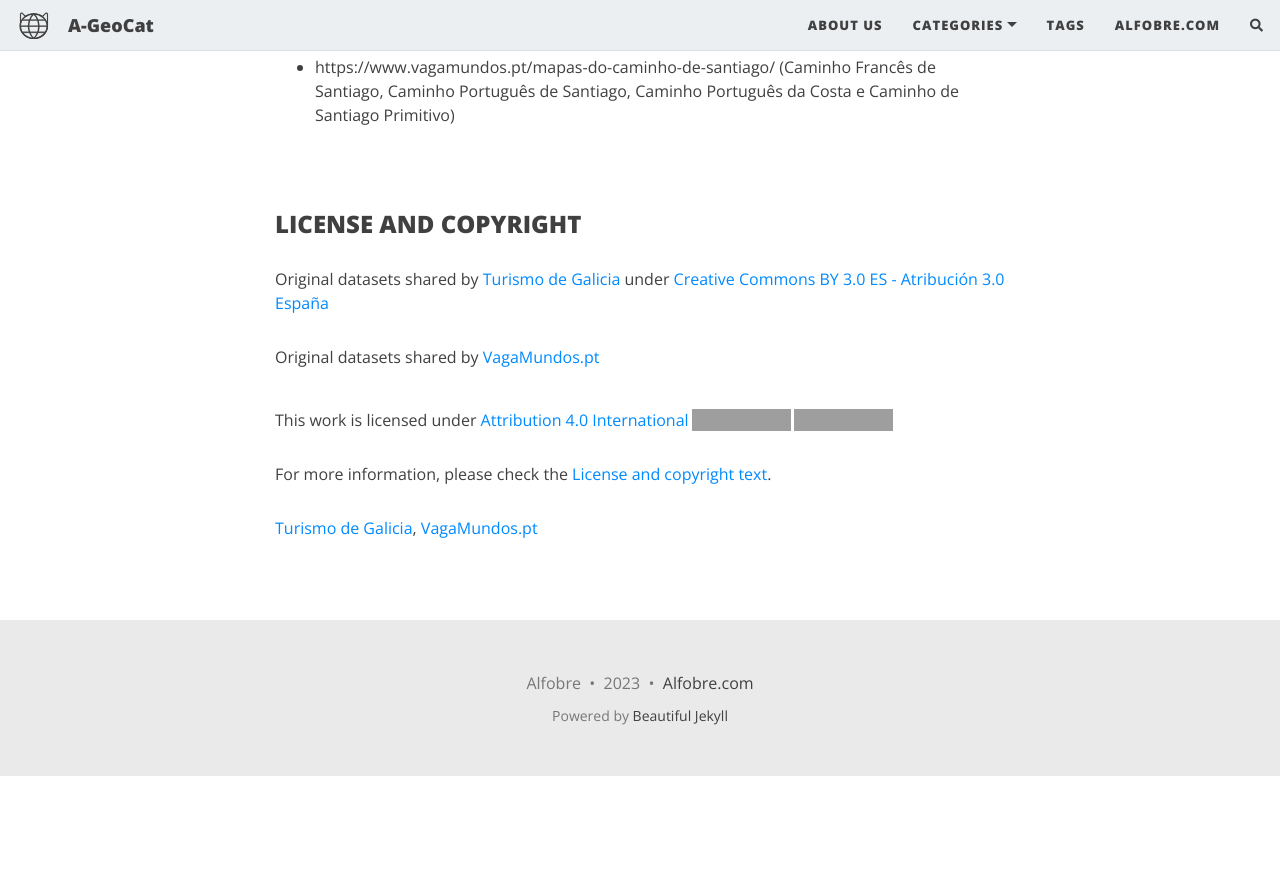
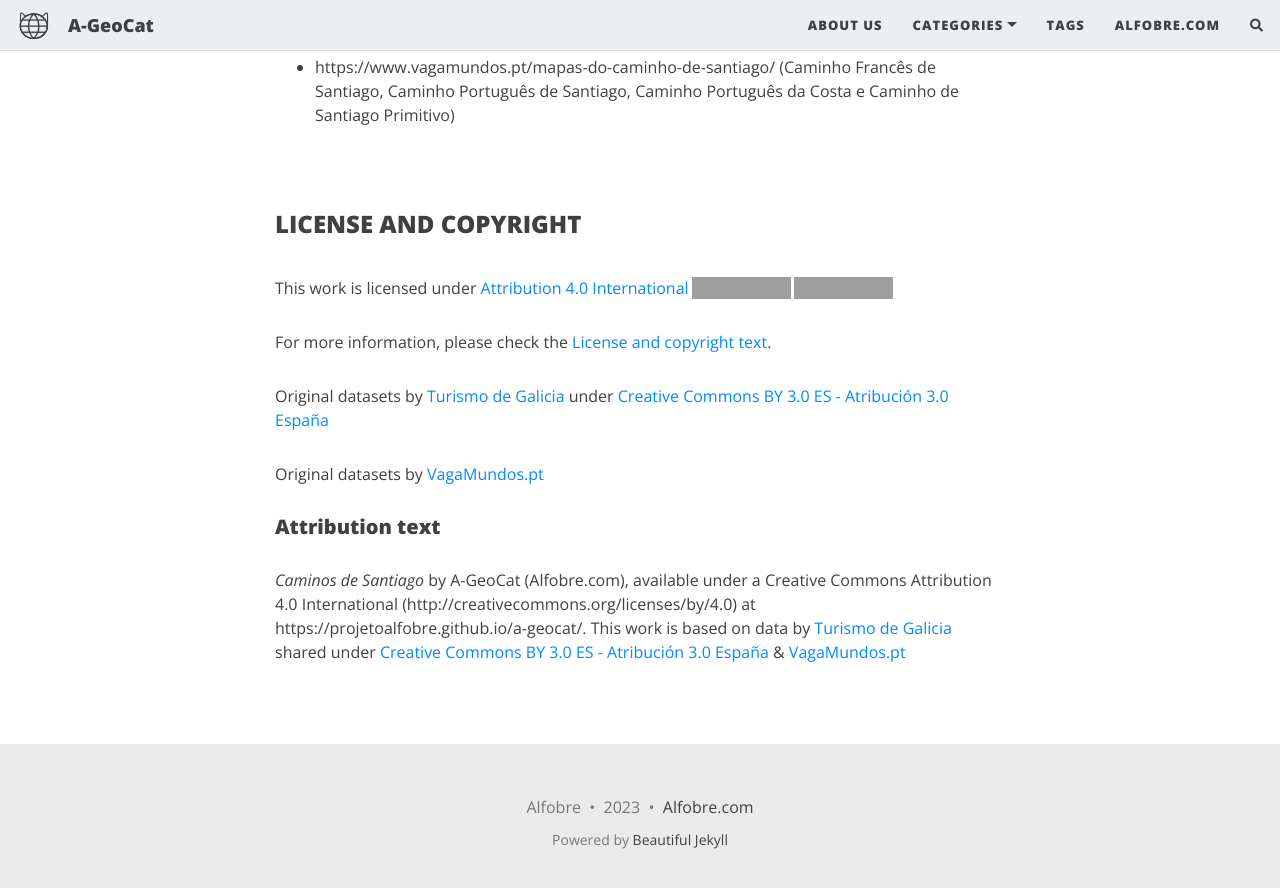
Before and after one commit to projetoalfobre/a-geocat, a Jekyll site: the page built from _posts/2023-12-02-Santiago-pilgrimage-routes.md, in a window 1280 px wide and 900 px high, scrolled down 1561 px. Shown: the top 888 px of the window. Built offline with Jekyll 4.4.1, drawn with Linux system fonts in a browser that asks for light colours; nearby versions of some CDN libraries; comment, search, counter and statistics services are not loaded; before the commit the page ends 2337 px from its top, so only the background shows below that; grey boxes are pictures that could not be loaded.

Commit message:
Update 2023-12-02-Santiago-pilgrimage-routes.md

```diff
--- a/_posts/2023-12-02-Santiago-pilgrimage-routes.md
+++ b/_posts/2023-12-02-Santiago-pilgrimage-routes.md
@@ -60,10 +60,11 @@
 
 <br/>
 ### License and copyright
+{% include license.html %}
 
-Original datasets shared by [Turismo de Galicia](https://www.turismo.gal/) under [Creative Commons BY 3.0 ES - Atribución 3.0 España](https://creativecommons.org/licenses/by/3.0/es/)
+Original datasets by [Turismo de Galicia](https://www.turismo.gal/) under [Creative Commons BY 3.0 ES - Atribución 3.0 España](https://creativecommons.org/licenses/by/3.0/es/)
 
-Original datasets shared by [VagaMundos.pt](https://www.vagamundos.pt/)
+Original datasets by [VagaMundos.pt](https://www.vagamundos.pt/)
 
-{% include license.html %}
-[Turismo de Galicia](https://www.turismo.gal/), [VagaMundos.pt](https://www.vagamundos.pt/)
+##### Attribution text
+*{{ page.title | strip_html }}* by A-GeoCat (Alfobre.com), available under a Creative Commons Attribution 4.0 International (http://creativecommons.org/licenses/by/4.0) at https://projetoalfobre.github.io/a-geocat/. This work is based on data by [Turismo de Galicia](https://www.turismo.gal/) shared under [Creative Commons BY 3.0 ES - Atribución 3.0 España](https://creativecommons.org/licenses/by/3.0/es/) & [VagaMundos.pt](https://www.vagamundos.pt/)
```
